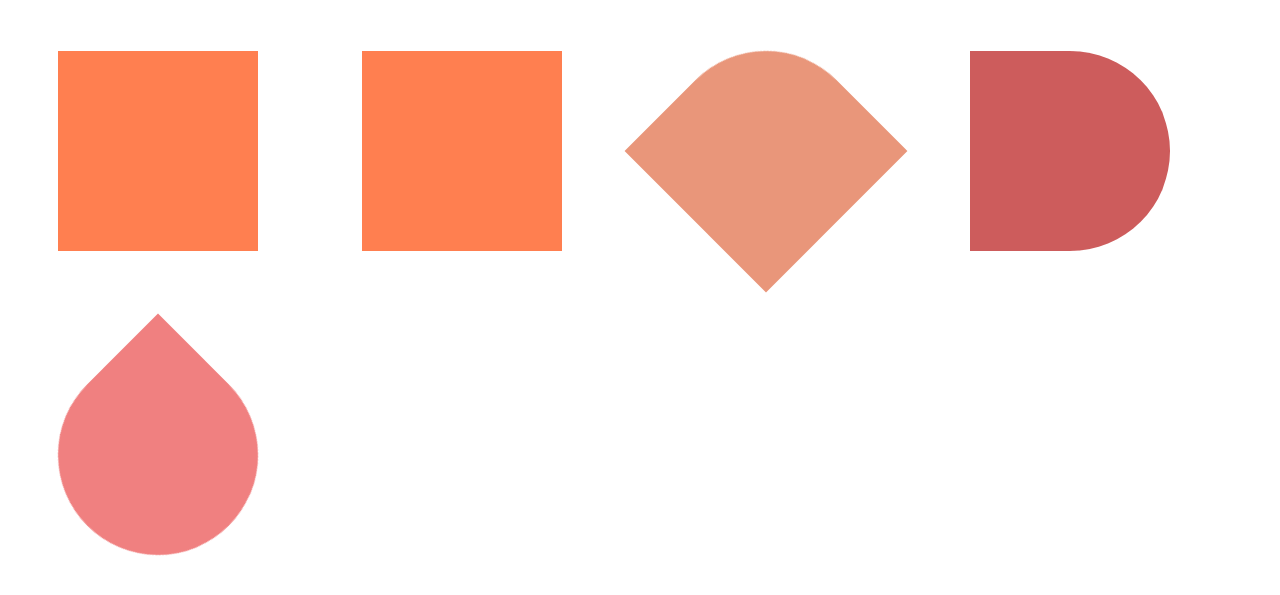
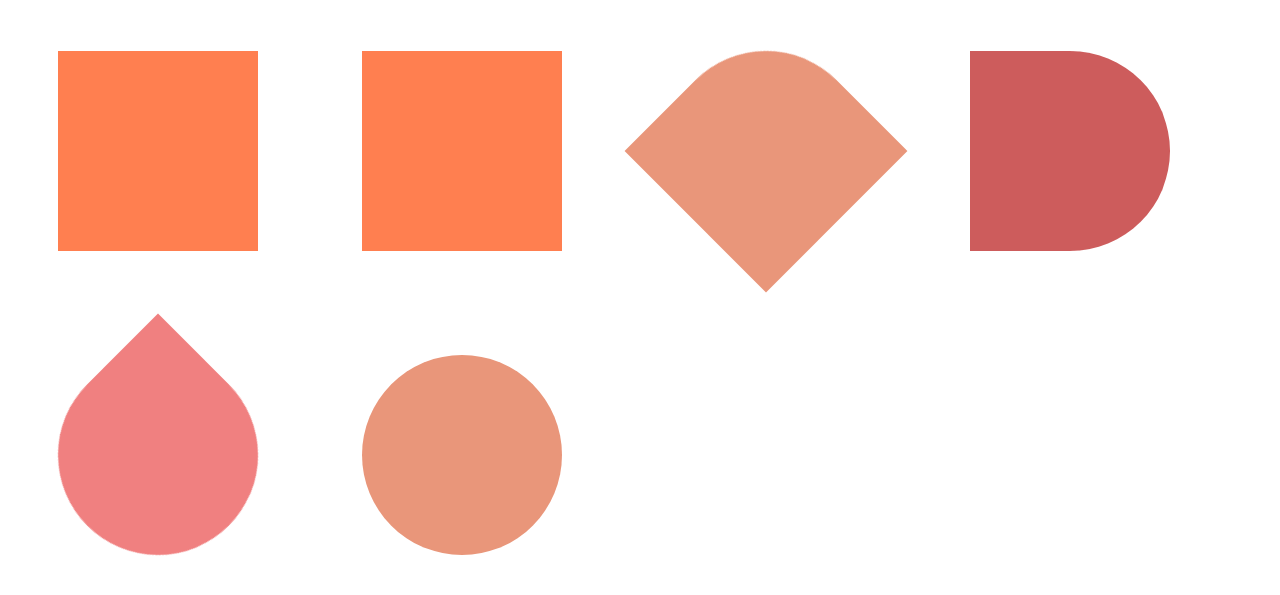
Before and after one commit to kevinrogerteng/CSS3-animations, a plain HTML site: page index.html in a window 1280 px wide. Shown: the part 79-674 px from the top of the page. Drawn offline with Linux system fonts and the light colour scheme.

Commit message:
added a fourth

```diff
--- a/css/stylesheet.css
+++ b/css/stylesheet.css
@@ -48,6 +48,15 @@ li {
   background-color: lightcoral;
   border-radius:50% 50% 50% 0;
   transform: rotate(135deg);
+}
+
+.fourth{
+  margin: 50px;
+  width: 200px;
+  height: 200px;
+  background: darksalmon;
+  border-radius:50%;
+  transform: rotate(180deg);
 }
 
 @keyframes square-to-circle {
--- a/index.html
+++ b/index.html
@@ -14,6 +14,7 @@
   <div class='first'></div>
   <div class='second'></div>
   <div class='third'></div>
+  <div class='fourth'></div>
 
 </body>
 </html>
```
